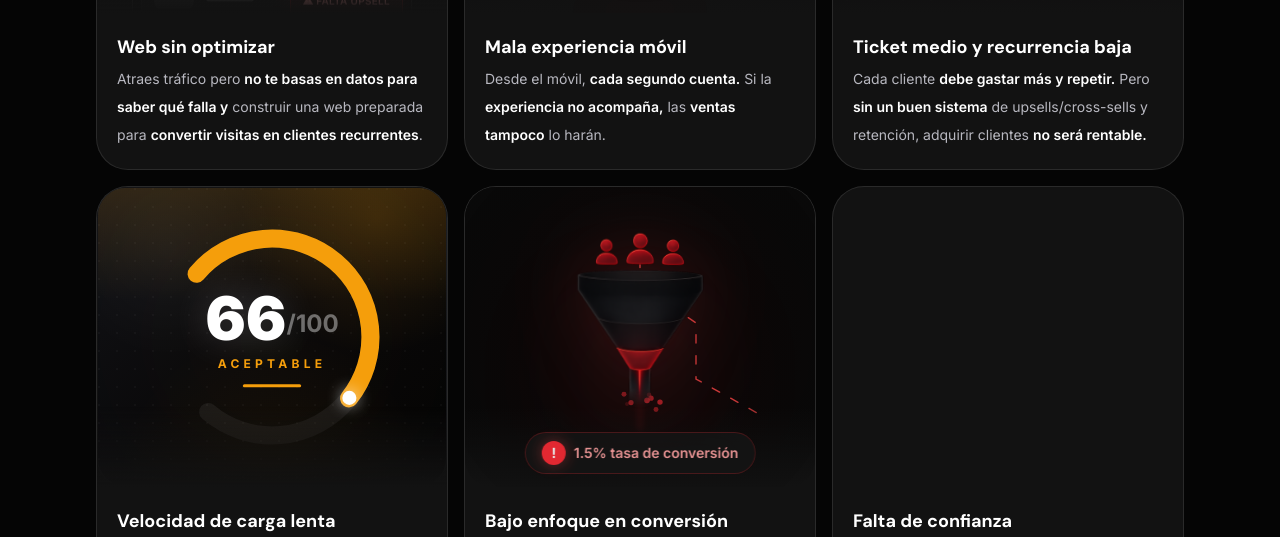
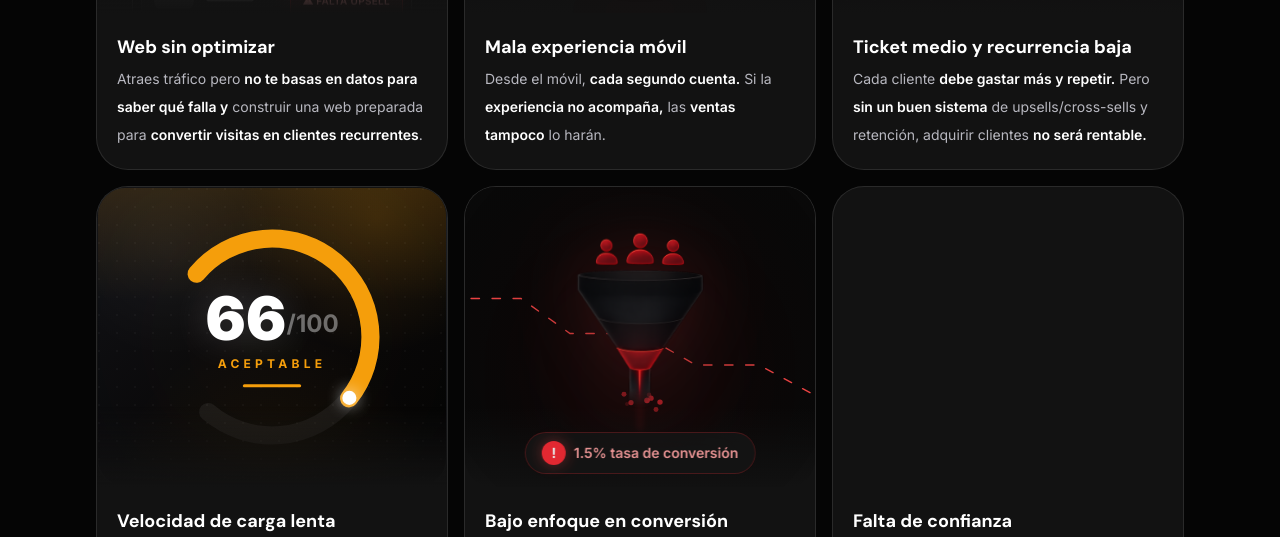
Before and after one commit to MaikelScalate/scalatelab, a Next.js app: page / in a window 1280 px wide. Shown: the part 1979-2516 px from the top of the page. Built offline with nearby package versions, Linux system fonts and the light colour scheme.

Commit message:
Mejorar diseño Problem

```diff
--- a/app/components/ui/problems/FunnelProblem.tsx
+++ b/app/components/ui/problems/FunnelProblem.tsx
@@ -32,12 +32,20 @@ blur-[140px]
   "
 />
 <svg
-  className="absolute inset-0 h-full w-full"
-  viewBox="0 0 500 260"
+  className="absolute inset-0 h-full w-full z-10"
+  viewBox="0 0 500 300"
   fill="none"
 >
   <motion.path
-    d="M250 0 L250 55 L330 110 L330 190 L420 240"
+    d="
+      M-40 95
+      L80 95
+      L150 145
+      L250 145
+      L330 190
+      L420 190
+      L540 255
+    "
     stroke="#ef4444"
     strokeWidth="2"
     strokeLinecap="round"
```
